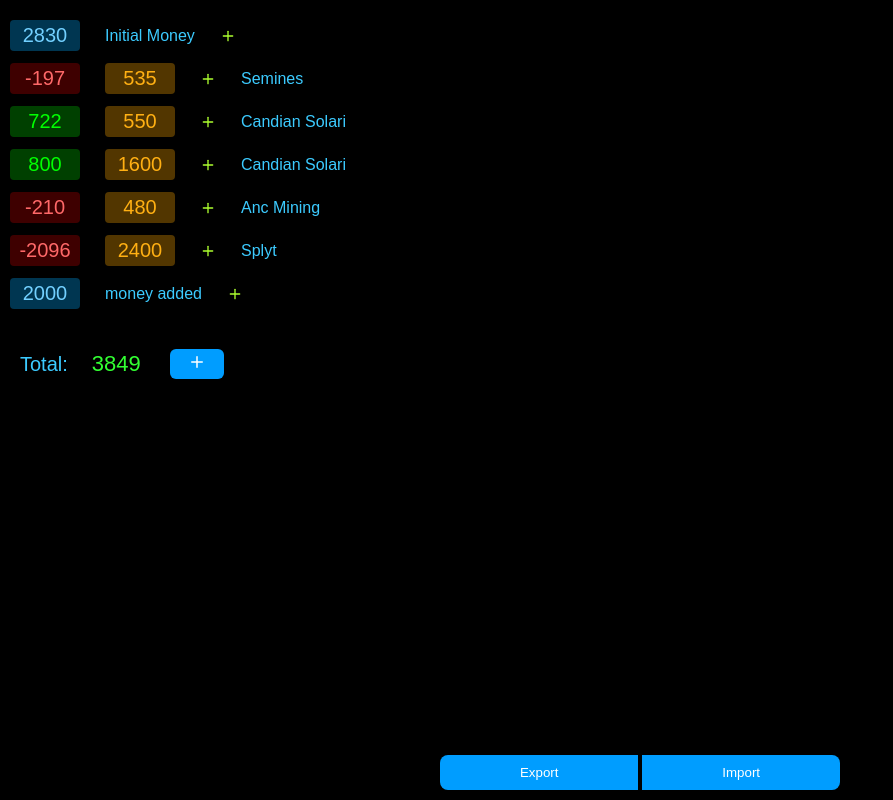
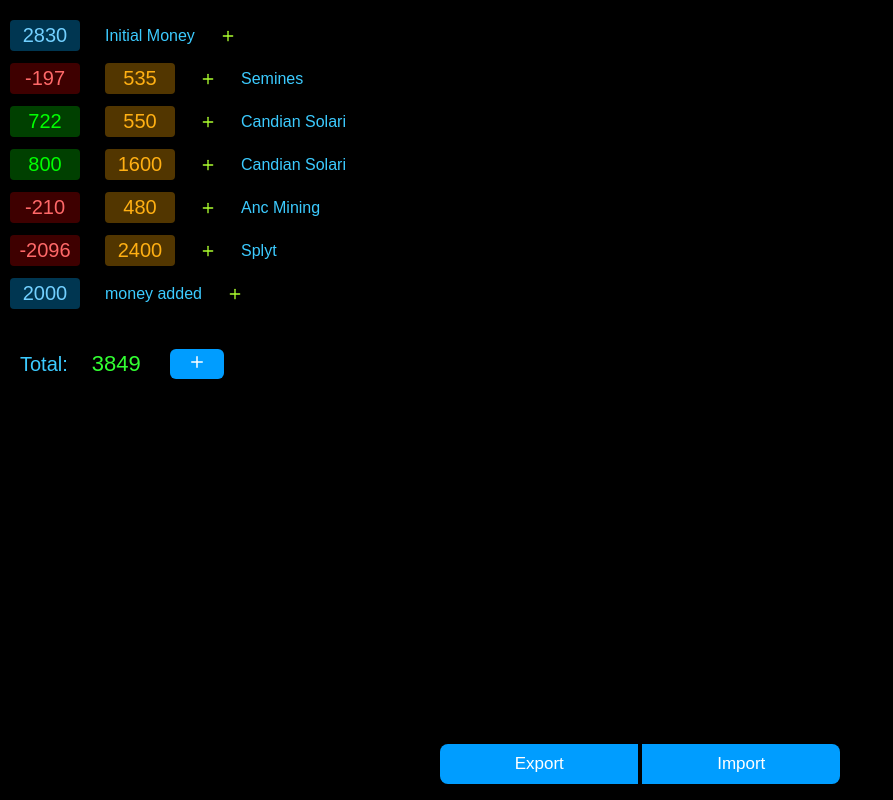
Before and after one commit to suryasarisa99/payments, a React (Vite) app: page / in a window 1280 px wide. Shown: the whole page, without its empty margins (0-893 px from the left). Built offline with nearby package versions, Linux system fonts and the light colour scheme.

Commit message:
new update

```diff
--- a/src/index.scss
+++ b/src/index.scss
@@ -9,7 +9,7 @@
   background-color: black;
   color: white;
   font-family: sans-serif;
-  min-height: 100lvh;
+  min-height: 100dvh;
 }
 
 button {
@@ -256,7 +256,7 @@
 .end-btns {
   display: flex;
   position: fixed;
-  bottom: 10px;
+  bottom: 16px;
   left: 50%;
   translate: -50%;
   width: 75%;
@@ -266,6 +266,8 @@
     flex-grow: 1;
     border-radius: 0;
     background-color: $btn-color;
+    font-size: 17px;
+    padding: 10px 10px;
 
     border: 0px;
 
```
